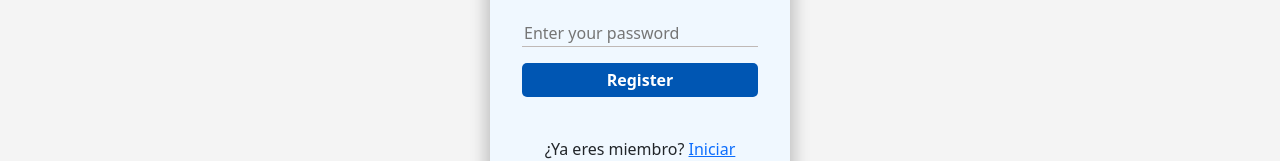
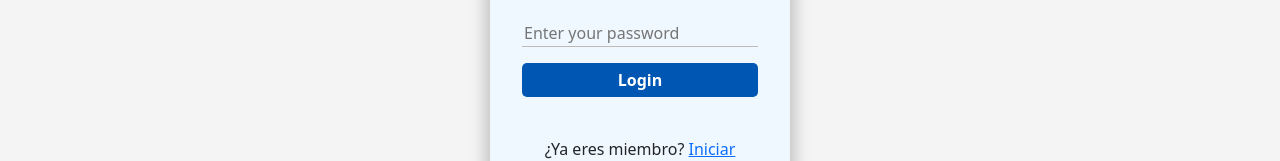
Before and after one commit to mroscardd/fullstack-capstone-project, a React (Create React App) app in the folder giftlink-frontend/: page /app/login in a window 1280 px wide. Shown: the part 423-584 px from the top of the page. Built offline with nearby package versions, Linux system fonts and the light colour scheme.

Commit message:
login front2

```diff
--- a/giftlink-frontend/src/components/LoginPage/LoginPage.js
+++ b/giftlink-frontend/src/components/LoginPage/LoginPage.js
@@ -29,7 +29,8 @@ function LoginPage() {
         setFormLogin({...formLogin, [propiedad]: element})
     }
 
-    const handleLogin = async () => {
+    const handleLogin = async (e) => {
+        e.preventDefault()
 	try{
 		//first task
       const response = await fetch(`${urlConfig.backendUrl}/api/auth/login`, {
@@ -72,7 +73,7 @@ function LoginPage() {
     return (
         <div className="environment">
             <div className="container-form">
-                <form type="submit">
+                <form onSubmit={handleLogin}>
                     <h2>Login</h2>
 
                     <label htmlFor="login-email">Email</label>
@@ -93,7 +94,7 @@ function LoginPage() {
                         onChange={(e) => handleChange("password", e)}
                         value={formLogin.password}
                     />
-                    <button className="btn-primary btnForm" onSubmit={handleLogin}>Register</button>
+                    <button type="submit" className="btn-primary btnForm">Login</button>
                     <p className="mt-4 text-center">
                         ¿Ya eres miembro? <a href="/app/login" className="text-primary">Iniciar sesión</a>
                     </p>
```
